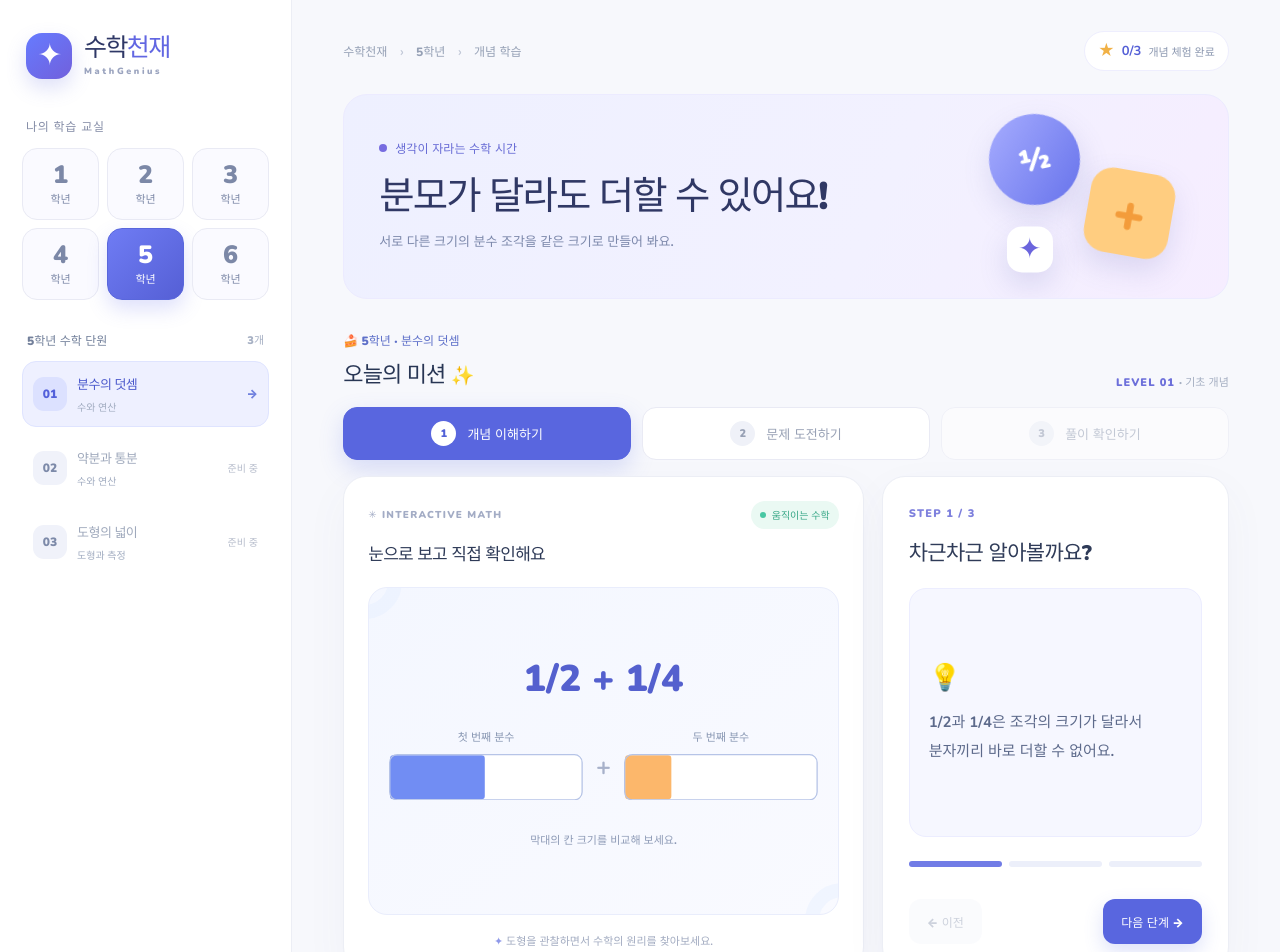
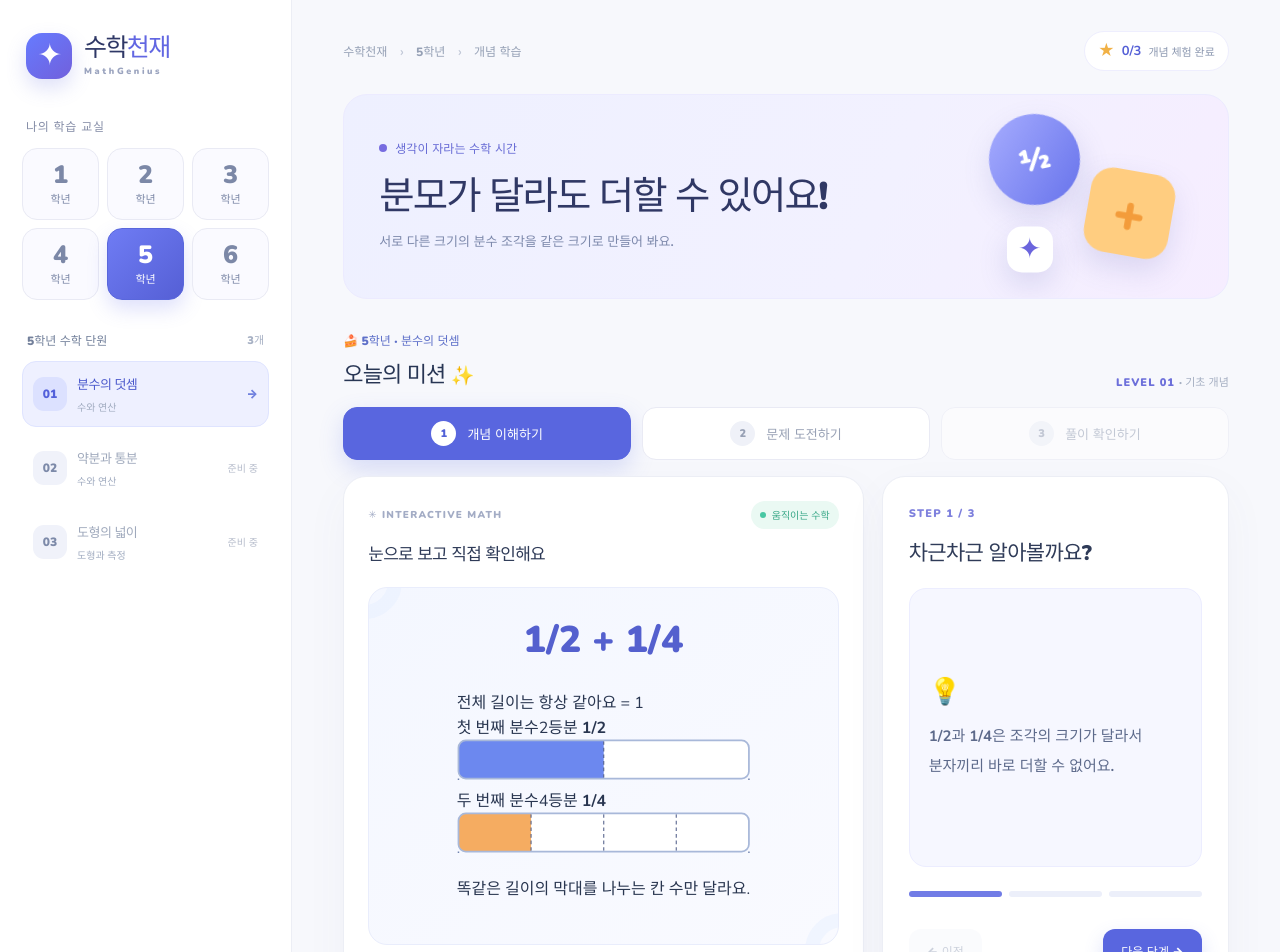
Before and after one commit to tajogood/mathgenius, a React (Vite) app: page / in a window 1280 px wide. Shown: the top 952 px of the page. Built offline with nearby package versions, Linux system fonts and the light colour scheme.

Commit message:
feat(fractions): same-width bars with dashed partitions and whole ruler

```diff
--- a/src/components/Visuals.tsx
+++ b/src/components/Visuals.tsx
@@ -1,3 +1,4 @@
+import { useId } from 'react';
 import type { Problem, Topic } from '../math';
 import { lcm, percentage } from '../math';
 
@@ -53,25 +54,37 @@ function CarryScene({ phase, step, p }: { phase: Props['phase']; step: number; p
   </div>;
 }
 
+/**
+ * 분수 막대는 언제나 동일한 400 단위의 '전체 1'을 사용합니다.
+ * 색칠된 영역과 등분선은 별개 레이어로 그려 채워진 칸에서도 점선이 보입니다.
+ */
 function FractionBar({ n, d, color, label }: { n: number; d: number; color: 'blue' | 'orange' | 'mint'; label: string }) {
-  const w = 300 / d;
-  return <div className="fraction-tile">
-    <div className="fraction-label">{label}</div>
-    <svg viewBox="0 0 300 72" width="100%" role="img" aria-label={String(d) + '칸 중 ' + String(n) + '칸이 색칠된 분수 막대'}>
-      <rect x="1" y="1" width="298" height="70" rx="12" fill="#fff" />
-      {Array.from({ length: d }, (_, i) => (
-        <rect
-          key={i}
-          x={i * w + 1.7}
-          y={2}
-          width={w - 3.4}
-          height={68}
-          rx={d > 8 ? 2 : 5}
-          className={'fraction-piece ' + (i < n ? 'fraction-piece--' + color : 'fraction-piece--empty')}
-          style={{ animationDelay: String(i * 55) + 'ms' }}
-        />
-      ))}
-      <rect x="1" y="1" width="298" height="70" rx="12" stroke="#b6c4e7" strokeWidth="2" fill="none" />
+  const filledWidth = 396 * Math.min(Math.max(n / d, 0), 1);
+  const colors = { blue: '#6c88ef', orange: '#f5ac61', mint: '#4ec6a5' };
+  // 하나의 렌더링 트리 안에서 서로 다른 분수 막대가 clip-path를 공유하지 않도록 합니다.
+  const clipId = useId();
+
+  return <div className="fraction-row">
+    <div className="fraction-row-header">
+      <span className="fraction-row-name"><span className={'fraction-key fraction-key--' + color} />{label}</span>
+      <span className="fraction-row-count">{d}등분 <strong>{n}/{d}</strong></span>
+    </div>
+    <svg className="fraction-bar" viewBox="0 0 400 56" preserveAspectRatio="none"
+      role="img" aria-label={'같은 크기의 전체를 ' + d + '칸으로 나누고 그 중 ' + n + '칸을 색칠한 ' + n + '/' + d + ' 분수 막대'}>
+      <defs>
+        <clipPath id={clipId}><rect x="2" y="2" width="396" height="52" rx="10" /></clipPath>
+      </defs>
+      <g clipPath={'url(#' + clipId + ')'}>
+        <rect x="2" y="2" width="396" height="52" fill="#fff" />
+        <rect className="fraction-fill" x="2" y="2" width={filledWidth} height="52" fill={colors[color]} />
+        {Array.from({ length: d - 1 }, (_, i) => {
+          const x = 2 + ((i + 1) * 396) / d;
+          return <line key={i} x1={x} x2={x} y1="3" y2="53"
+            stroke="#4a5884" strokeWidth="1.8" strokeDasharray="5 4" opacity=".76" />;
+        })}
+      </g>
+      <rect x="2" y="2" width="396" height="52" rx="10" stroke="#a8b8d9" strokeWidth="2.4" fill="none" />
+      <path d="M2 54 V56 M398 54 V56" fill="none" stroke="#7083af" strokeWidth="2" />
     </svg>
   </div>;
 }
@@ -83,21 +96,39 @@ function FractionScene({ phase, step, p }: { phase: Props['phase']; step: number
   const right = c * (common / d);
   const total = left + right;
   const effectiveStep = phase === 'question' ? 0 : step;
-  return <div className="scene-inner scene-inner--fraction" key={'fraction-' + String(effectiveStep) + '-' + String(a) + '-' + String(b) + '-' + String(c) + '-' + String(d)}>
+  const converted = effectiveStep >= 1;
+  const leftN = converted ? left : a;
+  const leftD = converted ? common : b;
+  const rightN = converted ? right : c;
+  const rightD = converted ? common : d;
+
+  return <div className="scene-inner scene-inner--fraction"
+    key={'fraction-' + effectiveStep + '-' + a + '-' + b + '-' + c + '-' + d}>
     <div className="math-equation">
-      {effectiveStep === 0 ? String(a) + '/' + String(b) + ' + ' + String(c) + '/' + String(d)
-        : effectiveStep === 1 ? String(left) + '/' + String(common) + ' + ' + String(right) + '/' + String(common)
-        : String(total) + '/' + String(common)}
+      {effectiveStep === 0 ? a + '/' + b + ' + ' + c + '/' + d
+        : effectiveStep === 1 ? left + '/' + common + ' + ' + right + '/' + common
+        : total + '/' + common}
     </div>
-    {effectiveStep < 2 ? <div className="fraction-parts">
-      <FractionBar n={effectiveStep === 0 ? a : left} d={effectiveStep === 0 ? b : common} color="blue" label={effectiveStep === 0 ? '첫 번째 분수' : '첫 번째 분수 · 통분'} />
-      <strong className="operator">+</strong>
-      <FractionBar n={effectiveStep === 0 ? c : right} d={effectiveStep === 0 ? d : common} color="orange" label={effectiveStep === 0 ? '두 번째 분수' : '두 번째 분수 · 통분'} />
-    </div> : <div className="fraction-result">
-      <FractionBar n={total} d={common} color="mint" label="같은 크기의 조각을 합쳤어요" />
-      <span className="fraction-result-text">= {p.topic === 'fraction' && phase !== 'concept' ? p.answer : '3/4'}</span>
-    </div>}
-    <p className="scene-note">{effectiveStep === 0 ? '막대의 칸 크기를 비교해 보세요.' : effectiveStep === 1 ? '이제 두 막대의 한 칸 크기가 같아요.' : '같은 크기의 칸끼리 더하면 돼요!'}</p>
+    <div className="fraction-comparison">
+      <div className="fraction-whole">
+        <span className="fraction-whole-line" aria-hidden="true" />
+        <span className="fraction-whole-label">전체 길이는 항상 같아요 = 1</span>
+      </div>
+      <div className="fraction-rows">
+        {effectiveStep < 2 ? <>
+          <FractionBar n={leftN} d={leftD} color="blue" label="첫 번째 분수" />
+          <FractionBar n={rightN} d={rightD} color="orange" label="두 번째 분수" />
+        </> : <FractionBar n={total} d={common} color="mint" label="두 분수를 더한 결과" />}
+      </div>
+      <p className="fraction-teaching-point">
+        {effectiveStep === 0 ? '똑같은 길이의 막대를 나누는 칸 수만 달라요.'
+          : effectiveStep === 1 ? '같은 크기로 나누었어요! 점선을 따라 칸 수를 세어 보세요.'
+          : '같은 크기의 칸끼리 합쳐서 ' + total + '/' + common + '이 되었어요.'}
+      </p>
+    </div>
+    {effectiveStep === 2 && <p className="fraction-result-text">
+      {phase === 'concept' ? '3/4' : p.answer}
+    </p>}
   </div>;
 }
 
```
